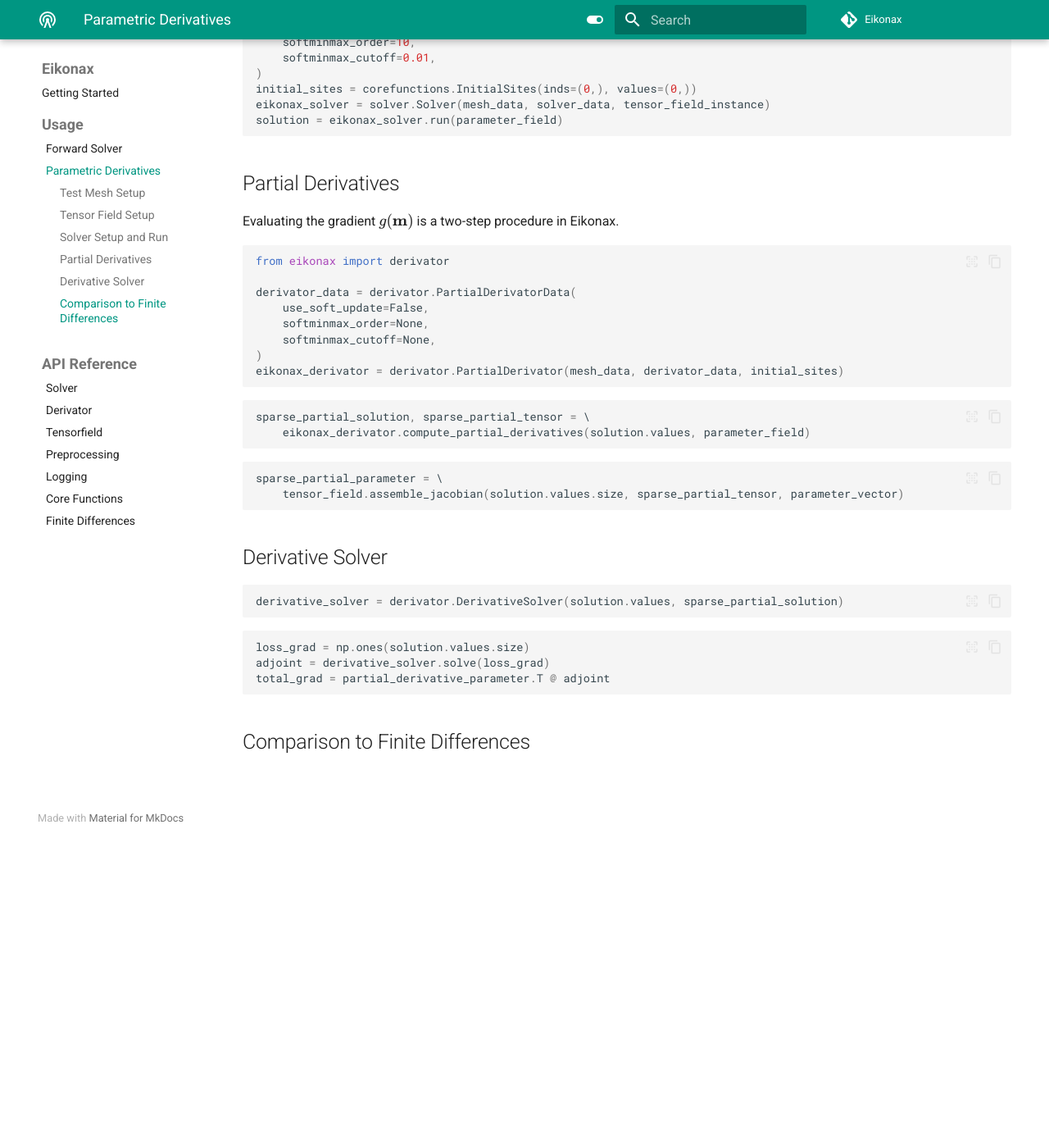
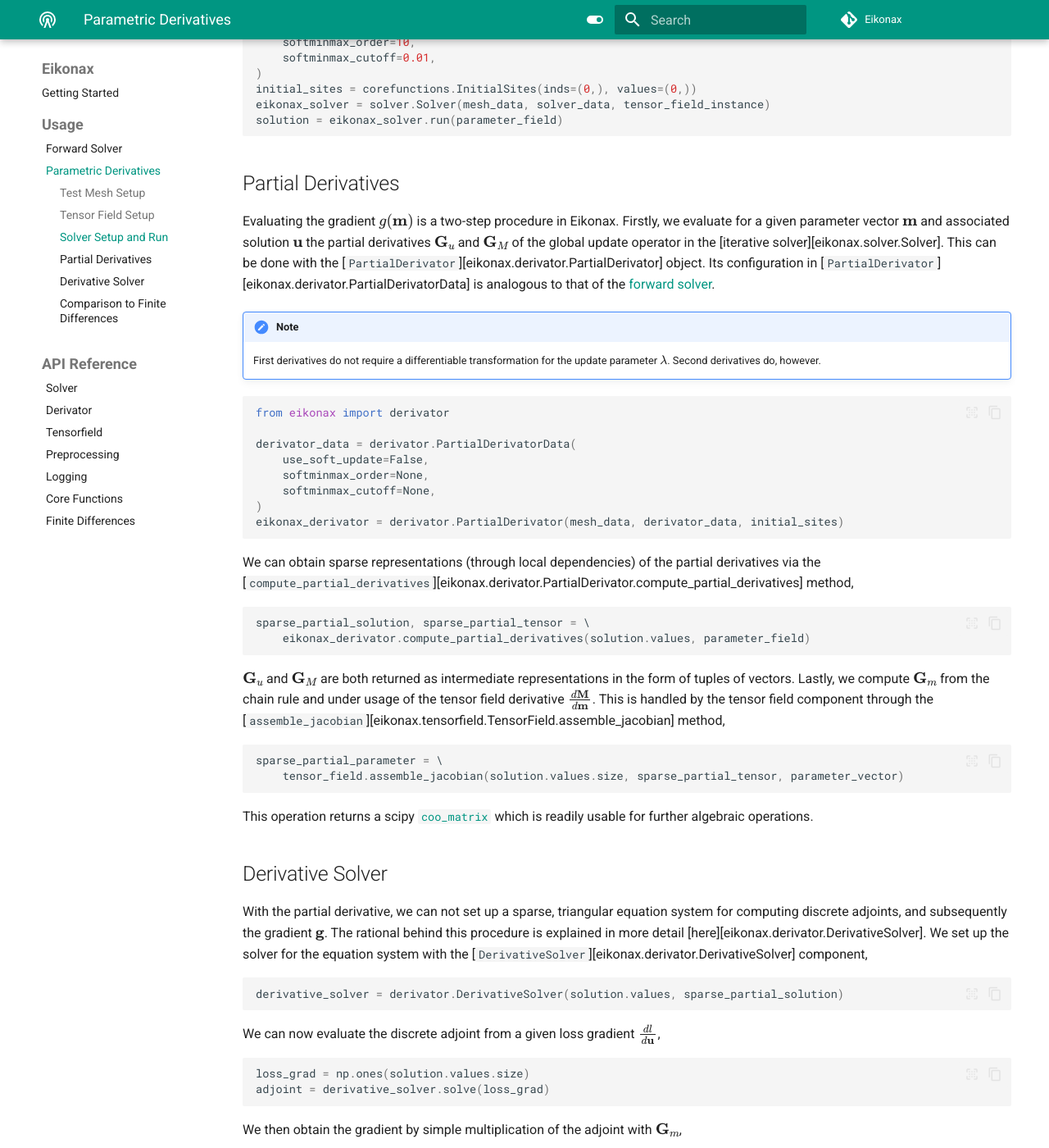
Before and after one commit to UQatKIT/Eikonax, an MkDocs documentation site: the page built from docs/usage/derivatives.md, in a window 1280 px wide and 1400 px high, scrolled down 2016 px. Shown: the whole window at 82% size. Built offline with MkDocs 1.6.1 and Material for MkDocs 9.7.7, drawn with Linux system fonts in a browser that asks for light colours; comment, search, counter and statistics services are not loaded; before the commit the page ends 3037 px from its top, so only the background shows below that; some of the changed text lies outside the part shown.

Commit message:
docs(usage): Finish parametric derivatives user guide

````diff
--- a/docs/usage/derivatives.md
+++ b/docs/usage/derivatives.md
@@ -10,15 +10,15 @@
 In the following, we consider the scenario of having some loss functional
 $l: \mathbb{R}^{N_V} \to \mathbb{R},\ l = l(\mathbf{u})$, depending on the solution $\mathbf{u}(\mathbf{M})$
 of the eikonal equation for a specific tensor field $\mathbf{M}(\mathbf{m})$. In various problem settings,
-such as minimization of the loss, it is essential to be able to obtain gradients w.r.t. the input parameter
+such as minimization of the loss, it is essential to be able to obtain the gradient $\mathbf{g}$ w.r.t. the input parameter
 vector,
 
 $$
-    g(\mathbf{m}) = \frac{d l(\mathbf{u})}{d\mathbf{u}}\frac{d\mathbf{u}(\mathbf{M})}{d\mathbf{M}}\frac{d\mathbf{M}(\mathbf{m})}{d\mathbf{m}}.
+    \mathbf{g}(\mathbf{m}) = \frac{d l(\mathbf{u})}{d\mathbf{u}}\frac{d\mathbf{u}(\mathbf{M})}{d\mathbf{M}}\frac{d\mathbf{M}(\mathbf{m})}{d\mathbf{m}}.
 $$
 
 This is the scenario we cover in this tutorial. Eikonax follows a *discretize-then-optimize* approach
-to computing the gradient. Moreover, it efficiently computes discrete adjoints by exploitsing the causality in the
+to computing the gradient. Moreover, it efficiently computes discrete adjoints by exploiting the causality in the
 forward solution of the eikonal equation. A detailed description of this procedure is given
 [here][eikonax.derivator.DerivativeSolver].
 
@@ -101,7 +101,18 @@
 
 ## Partial Derivatives
 
-Evaluating the gradient $g(\mathbf{m})$ is a two-step procedure in Eikonax.
+Evaluating the gradient $g(\mathbf{m})$ is a two-step procedure in Eikonax. Firstly, we evaluate for a
+given parameter vector $\mathbf{m}$ and associated solution $\mathbf{u}$ the
+partial derivatives $\mathbf{G}_u$ and $\mathbf{G}_M$ of the global update operator in the
+[iterative solver][eikonax.solver.Solver]. This can be done with the
+[`PartialDerivator`][eikonax.derivator.PartialDerivator] object. Its configuration in
+[`PartialDerivator`][eikonax.derivator.PartialDerivatorData] is analogous to that of the
+[forward solver](./solve.md).
+
+!!! note
+    First derivatives do not require a differentiable transformation for the update parameter $\lambda$.
+    Second derivatives do, however.
+
 ```py
 from eikonax import derivator
 
@@ -113,27 +124,69 @@
 eikonax_derivator = derivator.PartialDerivator(mesh_data, derivator_data, initial_sites)
 ```
 
+We can obtain sparse representations (through local dependencies) of the partial derivatives via
+the [`compute_partial_derivatives`][eikonax.derivator.PartialDerivator.compute_partial_derivatives]
+method,
 ```py
 sparse_partial_solution, sparse_partial_tensor = \
     eikonax_derivator.compute_partial_derivatives(solution.values, parameter_field)
 ```
-
+$\mathbf{G}_u$ and $\mathbf{G}_M$ are both returned as intermediate representations in the form of
+tuples of vectors.
+Lastly, we compute $\mathbf{G}_m$ from the chain rule and under usage of the tensor field derivative
+$\frac{d\mathbf{M}}{d\mathbf{m}}$. This is handled by the tensor field component through the
+[`assemble_jacobian`][eikonax.tensorfield.TensorField.assemble_jacobian] method,
 ```py
 sparse_partial_parameter = \
     tensor_field.assemble_jacobian(solution.values.size, sparse_partial_tensor, parameter_vector)
 ```
+This operation returns a scipy [`coo_matrix`](https://scipy.github.io/devdocs/reference/generated/scipy.sparse.coo_matrix.html)
+which is readily usable for further algebraic operations.
 
 
 ## Derivative Solver
-
+With the partial derivative, we can not set up a sparse, triangular equation system for computing discrete adjoints,
+and subsequently the gradient $\mathbf{g}$. The rational behind this procedure is explained in more detail
+[here][eikonax.derivator.DerivativeSolver]. We set up the solver for the equation system with the
+[`DerivativeSolver`][eikonax.derivator.DerivativeSolver] component,
 ```py
 derivative_solver = derivator.DerivativeSolver(solution.values, sparse_partial_solution)
 ```
 
+We can now evaluate the discrete adjoint from a given loss gradient $\frac{dl}{d\mathbf{u}}$,
 ```py
 loss_grad = np.ones(solution.values.size)
 adjoint = derivative_solver.solve(loss_grad)
+```
+
+We then obtain the gradient by simple multiplication of the adjoint with $\mathbf{G}_m$,
+
+```py
 total_grad = partial_derivative_parameter.T @ adjoint
 ```
 
+!!! tip "Reusability of the gradient copmutation"
+    The setup of the derivative solver and $\mathbf{G}_m$ basically constitutes a sparse representation
+    of the entire parametric Jacobian $\mathbf{J}$ at a point $\mathbf{m}$. Once assembled, arbitrary portions of
+    the Jacobian can be constructed with negligible cost, even for large systems.
+
 ## Comparison to Finite Differences
+
+As a proof-of-concept, we compare the Jacobian $\mathbf{J}$ at the point $\mathbf{m}$ produced by Eikonax
+to forward finite differences. With Eikonax, we simply evaluate the gradient for all unit vectors
+$\mathbf{e}_i,\ i=1,\ldots,N_V$ as "loss gradient" $\frac{dl}{d\mathbf{u}}$. Each such computation
+yields a row $\mathbf{J}_i$ of the Jacobian. With finite difference, we evaluate a column $\mathbf{J}_j$
+of the jacobian as
+
+$$
+    \mathbf{J}_j = \frac{\partial\mathbf{u}}{\partial m_j} \approx \frac{\mathbf{u}(\mathbf{m} + h\mathbf{e}_j) - \mathbf{u}(\mathbf{m})}{h},
+$$
+
+with $j=1,\ldots,N_S$, and $h$ denotes the step width of the finite difference scheme.
+
+The figure below shows the difference of the Jacobian matricesk in Frobennius norm for $h\in[1\mathrm{e}{-5}, 1\mathrm{e}{-1}]$.
+As can be expected, the error decreases linearly for decreasing $h$ down to the square root of the floating point precision
+(32 bit in this case). Beyond this threshold, the error increases again due to round-off errors.
+<figure markdown>
+![samples](../images/ug_derivative_fd.png){ width="500" style="display: inline-block" }
+</figure>
--- a/pyproject.toml
+++ b/pyproject.toml
@@ -11,6 +11,7 @@
 classifiers = [
   "Development Status :: 3 - Alpha",
   "Operating System :: POSIX :: Linux",
+  "Programming Language :: Python :: 3",
   "Environment :: GPU :: NVIDIA CUDA",
   "Intended Audience :: Science/Research",
   "License :: OSI Approved :: GNU General Public License v3 (GPLv3)",
````
Also changed, not shown: docs/images/ug_derivative_fd.png (added), 1 other file.
